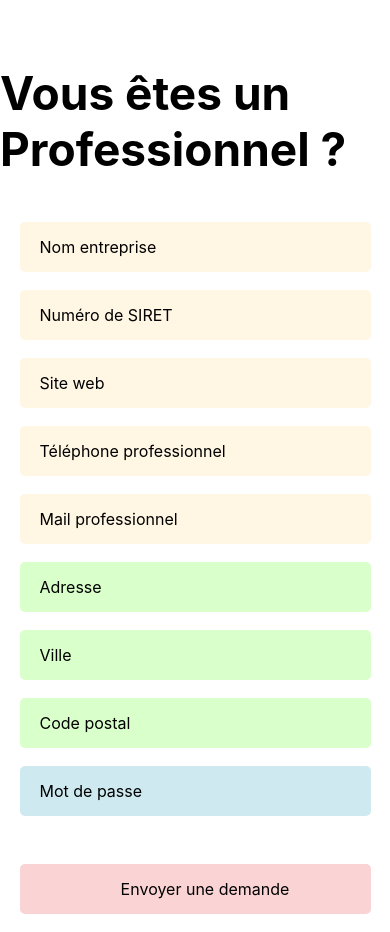
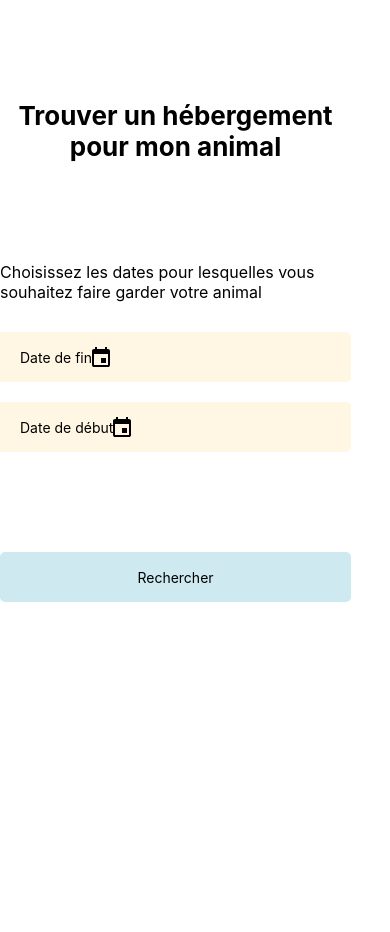
Before and after one commit to Fourkane-SA/PetWatch, a React Native app in the folder app/: screen / in a window 390 px wide. After the commit the page ends 844 px from the top, so only its background shows below. Built offline with nearby package versions, Linux system fonts and the light colour scheme.

Commit message:
inté home recherche etape 1

```diff
--- a/app/App.tsx
+++ b/app/App.tsx
@@ -16,7 +16,7 @@ import TestUploadScreen from "./screens/testUploadScreen";
 // import ChoixRole from './screens/choixRole'
 import CreationComptepro from './screens/creationComptePro'
 // import ModeGarde from './screens/modeGarde'
-// import Home from './screens/home'
+import Home from './screens/Home'
 // import CheckDemandeReservation from './screens/checkReservation'
 // import FicheDemandeReservation from './components/ficheDemandeReservation'
 
@@ -49,8 +49,8 @@ export default function App() {
         <ModeGarde></ModeGarde>
         <TestUploadScreen></TestUploadScreen>
         */}
+         <Home></Home>
 
-<CreationComptepro></CreationComptepro>
     </SafeAreaView>
   );
 }
--- a/app/screens/addAnimal.tsx
+++ b/app/screens/addAnimal.tsx
@@ -286,7 +286,6 @@ const styles = StyleSheet.create({
     width: '100%',
     borderRadius: 5,
   },
-
   btnCalendar: {
     backgroundColor: '#FFF6E3',
     paddingLeft: 20,
--- a/app/screens/home.tsx
+++ b/app/screens/home.tsx
@@ -1,15 +1,42 @@
 import { StatusBar } from 'expo-status-bar';
-import { StyleSheet, Text, View, TextInput, TouchableOpacity, SafeAreaView } from 'react-native';
+import { StyleSheet, Text, View, TextInput, TouchableOpacity, SafeAreaView, ScrollView } from 'react-native';
 import { Dimensions } from "react-native";
+import IconCalendar from '../assets/moduleSVG/calendarSVG'
 
 var width = Dimensions.get('window').width; //full width
 var height = Dimensions.get('window').height; //full height
+
+/* TODO vrai calendrier */
 
 export default function Home() {
 
     return (
         <SafeAreaView style={styles.container}>
-            <Text style={styles.title}>La futur Home</Text>
+            <ScrollView contentContainerStyle={styles.wrapper}>
+                <Text style={styles.title}>Trouver un hébergement pour mon animal</Text>
+
+                <Text style={styles.instructions}>Choisissez les dates pour lesquelles vous souhaitez faire garder votre animal</Text>
+                <View style={styles.blocCalendar}>
+                    <View style={[styles.calendar]}>
+                        <TouchableOpacity activeOpacity={0.5} style={styles.calendarContainer}>
+                            <Text style={styles.btnCalendar}>Date de fin</Text>
+                            <IconCalendar></IconCalendar>
+                        </TouchableOpacity>
+                        {/* <Calendar></Calendar> */}
+                    </View>
+
+                    <View style={[styles.calendar]}>
+                        <TouchableOpacity activeOpacity={0.5} style={styles.calendarContainer}>
+                            <Text style={styles.btnCalendar}>Date de début</Text>
+                            <IconCalendar></IconCalendar>
+                        </TouchableOpacity>
+                    </View>
+
+                    <TouchableOpacity activeOpacity={0.5} style={styles.btnFooter}>
+                        <Text>Rechercher</Text>
+                    </TouchableOpacity>
+                </View>
+            </ScrollView>
         </SafeAreaView>
     );
 }
@@ -22,7 +49,56 @@ const styles = StyleSheet.create({
         justifyContent: 'flex-start',
         width: width
     },
+    wrapper: {
+        width: '90%',
+        alignItems: 'center',
+    },
     title: {
+        fontSize: 26,
+        fontWeight: '700',
+        textAlign: 'center',
+        marginTop: 100,
+        marginBottom: 100,
+    },
+    instructions: {
+        fontSize: 16,
+        marginBottom: 30,
+    },
+    blocCalendar: {
         alignItems: 'center',
-    }
+        width: '100%',
+    },
+    btnCalendar: {
+        backgroundColor: '#FFF6E3',
+        paddingLeft: 20,
+        width: '100%',
+    },
+
+    calendar: {
+        alignItems: 'flex-start',
+        marginBottom: 20,
+        paddingRight: 8,
+        width: '100%',
+        backgroundColor: '#FFF6E3',
+        borderRadius: 5,
+    },
+
+    calendarContainer: {
+        flexDirection: 'row',
+        alignItems: 'center',
+        justifyContent: "center",
+        minHeight: 50,
+        backgroundColor: '#FFF6E3',
+    },
+    btnFooter: {
+        marginBottom: 10,
+        marginTop: 80,
+        alignItems: 'center',
+        justifyContent: 'center',
+        minHeight: 50,
+        textAlign: 'center',
+        width: '100%',
+        borderRadius: 5,
+        backgroundColor: '#CEEAF0',
+      },
 });
```
